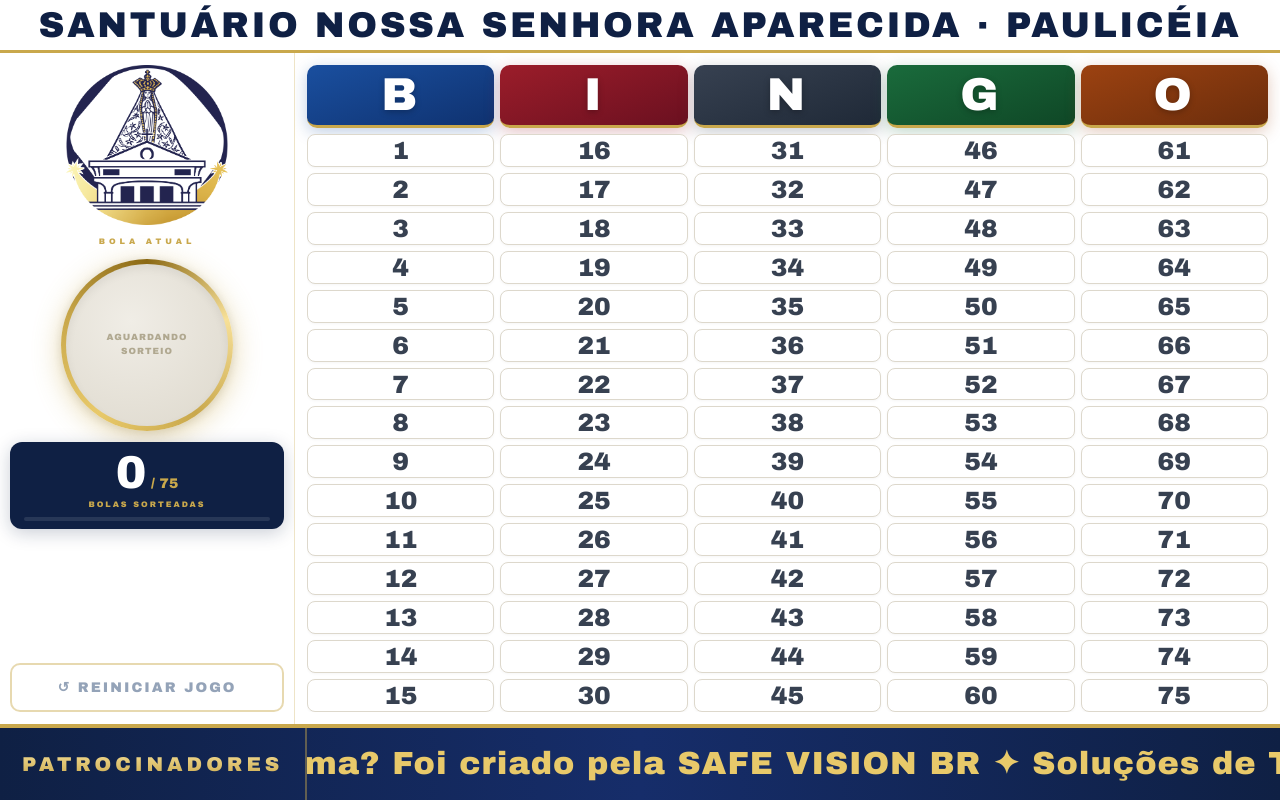
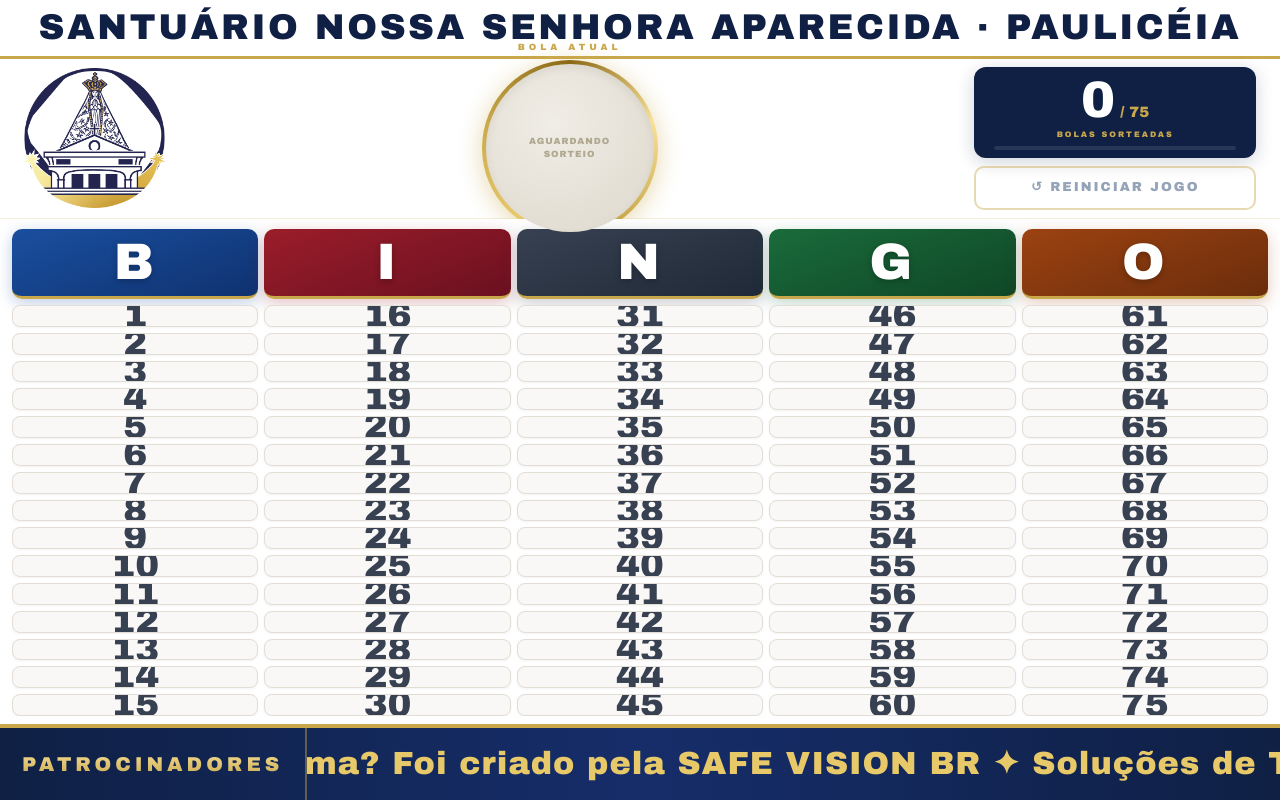
Before and after one commit to andre95luis/bingo-santuario-nsa-pauliceia, a Next.js app: page / in a window 1280 px wide. Built offline with nearby package versions, Linux system fonts and the light colour scheme.

Commit message:
new vertical layout: full-width grid for better projection

```diff
--- a/app/page.tsx
+++ b/app/page.tsx
@@ -5,7 +5,6 @@ import Image from "next/image";
 
 type Letter = "B" | "I" | "N" | "G" | "O";
 
-// Paleta sofisticada — sem cores primárias de brinquedo
 const COLS: Record<Letter, { start: number; color: string; dark: string; light: string; glow: string }> = {
   B: { start: 1,  color: "#1a4f9f", dark: "#0f3270", light: "#eef2fb", glow: "rgba(26,79,159,0.28)"  },
   I: { start: 16, color: "#9b1d2a", dark: "#6b1020", light: "#faeaec", glow: "rgba(155,29,42,0.28)"  },
@@ -16,12 +15,8 @@ const COLS: Record<Letter, { start: number; color: string; dark: string; light:
 
 const LETTERS: Letter[] = ["B", "I", "N", "G", "O"];
 
-// Ouro
 const G = {
-  lo:   "#f7e098",
-  mid:  "#c9a84c",
-  hi:   "#e8c96a",
-  dk:   "#8b6914",
+  lo: "#f7e098", mid: "#c9a84c", hi: "#e8c96a", dk: "#8b6914",
   glow: "rgba(201,168,76,0.45)",
 };
 
@@ -69,24 +64,21 @@ export default function BingoPage() {
     setDrawn(new Set()); setHistory([]); setAnimKey(0); setConfirmReset(false);
   }, []);
 
-  const recentBalls = [...history].reverse().slice(1, 12);
+  const recentBalls = [...history].reverse().slice(1, 9);
 
   return (
     <div style={{ height: "100vh", display: "flex", flexDirection: "column", background: "#ffffff", overflow: "hidden" }}>
 
-      {/* ══════════════════════ HEADER ══════════════════════ */}
+      {/* ══ HEADER ══ */}
       <header style={{
         flexShrink: 0,
         background: "#ffffff",
-        padding: "8px 28px 6px",
+        borderBottom: `3px solid ${G.mid}`,
         display: "flex",
-        flexDirection: "column",
         alignItems: "center",
-        gap: "4px",
-        position: "relative",
-        borderBottom: `3px solid ${G.mid}`,
+        justifyContent: "center",
+        padding: "10px 24px",
       }}>
-
         <div style={{
           color: NAVY,
           fontSize: "clamp(19px, 2.8vw, 42px)",
@@ -99,59 +91,50 @@ export default function BingoPage() {
         </div>
       </header>
 
-      {/* ══════════════════════ BODY ══════════════════════ */}
-      <div style={{ flex: 1, display: "flex", overflow: "hidden" }}>
-
-        {/* ───── PAINEL ESQUERDO ───── */}
+      {/* ══ FAIXA SUPERIOR: logo | bola | contador ══ */}
       <div style={{
-          width: "clamp(195px, 24vw, 295px)",
         flexShrink: 0,
+        display: "flex",
+        alignItems: "center",
+        padding: "10px 24px",
+        gap: "24px",
         background: "#ffffff",
-          borderRight: `1px solid ${G.mid}50`,
-          display: "flex",
-          flexDirection: "column",
-          alignItems: "center",
-          padding: "12px 10px",
-          gap: "11px",
-          overflow: "hidden",
+        borderBottom: `1px solid ${G.mid}30`,
+        height: "clamp(150px, 20vh, 210px)",
       }}>
 
-          {/* Logo acima da bola — sem sombra, transparência natural do PNG */}
+        {/* Logo */}
+        <div style={{ display: "flex", alignItems: "center", justifyContent: "center", width: "clamp(100px, 11vw, 150px)", flexShrink: 0 }}>
           <Image
             src="/logo.png"
             alt="Santuário Nossa Senhora Aparecida"
-            width={200}
-            height={200}
+            width={200} height={200}
             style={{ objectFit: "contain", height: "clamp(90px, 14vw, 160px)", width: "auto" }}
             priority
           />
-
-          <div style={{ fontSize: "8px", color: G.mid, letterSpacing: "4px", fontWeight: 700 }}>
-            BOLA ATUAL
         </div>
 
-          {/* Aro dourado + bola */}
+        {/* Bola atual — centro, grande */}
+        <div style={{ flex: 1, display: "flex", flexDirection: "column", alignItems: "center", gap: "6px" }}>
+          <div style={{ fontSize: "9px", color: G.mid, letterSpacing: "4px", fontWeight: 700 }}>BOLA ATUAL</div>
           <div style={{
-            padding: "5px",
+            padding: "4px",
             borderRadius: "50%",
             background: `conic-gradient(from 0deg, ${G.dk}, ${G.lo}, ${G.mid}, ${G.hi}, ${G.mid}, ${G.dk})`,
-            boxShadow: `0 6px 28px ${G.glow}, 0 2px 8px rgba(0,0,0,0.12)`,
-            flexShrink: 0,
+            boxShadow: `0 4px 24px ${G.glow}`,
           }}>
             <div
               key={animKey}
               className={lastBall ? "ball-pop" : ""}
               style={{
-                width:  "clamp(108px, 13vw, 162px)",
-                height: "clamp(108px, 13vw, 162px)",
+                width:  "clamp(110px, 14vw, 168px)",
+                height: "clamp(110px, 14vw, 168px)",
                 borderRadius: "50%",
                 background: lastBall
                   ? `radial-gradient(circle at 30% 25%, #ffffff44, ${lastCfg!.color} 50%, ${lastCfg!.dark})`
                   : `radial-gradient(circle at 40% 35%, #f0ede6, #ddd8cc)`,
-                display: "flex",
-                flexDirection: "column",
-                alignItems: "center",
-                justifyContent: "center",
+                display: "flex", flexDirection: "column",
+                alignItems: "center", justifyContent: "center",
                 position: "relative",
                 boxShadow: lastBall
                   ? `inset 0 -8px 20px rgba(0,0,0,0.22), inset 0 4px 12px rgba(255,255,255,0.12)`
@@ -166,19 +149,10 @@ export default function BingoPage() {
                     background: "radial-gradient(ellipse, rgba(255,255,255,0.52) 0%, transparent 100%)",
                     pointerEvents: "none",
                   }} />
-                  <span style={{
-                    color: "rgba(255,255,255,0.88)",
-                    fontSize: "clamp(10px, 1.4vw, 17px)",
-                    fontWeight: 900, letterSpacing: "5px", lineHeight: 1,
-                  }}>
+                  <span style={{ color: "rgba(255,255,255,0.88)", fontSize: "clamp(10px, 1.4vw, 18px)", fontWeight: 900, letterSpacing: "5px", lineHeight: 1 }}>
                     {lastLetter}
                   </span>
-                  <span style={{
-                    color: "white",
-                    fontSize: "clamp(30px, 4.6vw, 60px)",
-                    fontWeight: 900, lineHeight: 0.9,
-                    textShadow: "0 3px 10px rgba(0,0,0,0.35)",
-                  }}>
+                  <span style={{ color: "white", fontSize: "clamp(32px, 5vw, 64px)", fontWeight: 900, lineHeight: 0.9, textShadow: "0 3px 10px rgba(0,0,0,0.35)" }}>
                     {lastBall}
                   </span>
                 </>
@@ -189,59 +163,46 @@ export default function BingoPage() {
               )}
             </div>
           </div>
+        </div>
+
+        {/* Contador + histórico + reset */}
+        <div style={{ display: "flex", flexDirection: "column", alignItems: "center", gap: "8px", width: "clamp(180px, 22vw, 300px)", flexShrink: 0 }}>
 
           {/* Contador */}
           <div style={{
-            textAlign: "center",
-            background: NAVY,
-            borderRadius: "12px",
-            padding: "8px 14px",
-            width: "100%",
-            boxShadow: `0 4px 18px rgba(15,32,68,0.22)`,
+            textAlign: "center", background: NAVY, borderRadius: "12px",
+            padding: "8px 20px", width: "100%",
+            boxShadow: `0 4px 18px rgba(15,32,68,0.2)`,
           }}>
-            <span style={{
-              fontSize: "clamp(24px, 3.6vw, 46px)",
-              fontWeight: 900,
-              color: allDone ? G.lo : "#ffffff",
-              lineHeight: 1,
-            }}>
+            <span style={{ fontSize: "clamp(28px, 4vw, 52px)", fontWeight: 900, color: allDone ? G.lo : "#ffffff", lineHeight: 1 }}>
               {drawn.size}
             </span>
-            <span style={{ fontSize: "14px", color: G.mid, fontWeight: 700 }}> / 75</span>
-            <div style={{ fontSize: "8px", color: G.mid, letterSpacing: "2px", marginTop: "3px", fontWeight: 700 }}>
-              BOLAS SORTEADAS
-            </div>
-            <div style={{ marginTop: "6px", height: "4px", background: "rgba(255,255,255,0.1)", borderRadius: "2px", overflow: "hidden" }}>
+            <span style={{ fontSize: "15px", color: G.mid, fontWeight: 700 }}> / 75</span>
+            <div style={{ fontSize: "8px", color: G.mid, letterSpacing: "2px", marginTop: "3px", fontWeight: 700 }}>BOLAS SORTEADAS</div>
+            <div style={{ marginTop: "5px", height: "4px", background: "rgba(255,255,255,0.1)", borderRadius: "2px", overflow: "hidden" }}>
               <div style={{
-                height: "100%",
-                width: `${(drawn.size / 75) * 100}%`,
+                height: "100%", width: `${(drawn.size / 75) * 100}%`,
                 background: `linear-gradient(90deg, ${G.dk}, ${G.lo})`,
-                borderRadius: "2px",
-                transition: "width 0.4s ease",
+                borderRadius: "2px", transition: "width 0.4s ease",
               }} />
             </div>
           </div>
 
-          {/* Histórico */}
+          {/* Últimas bolas */}
           {recentBalls.length > 0 && (
-            <div style={{ width: "100%", flexShrink: 0 }}>
-              <div style={{ fontSize: "7px", color: G.mid, letterSpacing: "3px", textAlign: "center", marginBottom: "7px", fontWeight: 700 }}>
-                ÚLTIMAS BOLAS
-              </div>
-              <div style={{ display: "flex", flexWrap: "wrap", gap: "5px", justifyContent: "center" }}>
+            <div style={{ width: "100%" }}>
+              <div style={{ fontSize: "7px", color: G.mid, letterSpacing: "2px", textAlign: "center", marginBottom: "5px", fontWeight: 700 }}>ÚLTIMAS BOLAS</div>
+              <div style={{ display: "flex", flexWrap: "wrap", gap: "4px", justifyContent: "center" }}>
                 {recentBalls.map((n, i) => {
-                  const l = letterOf(n);
-                  const c = COLS[l];
+                  const l = letterOf(n); const c = COLS[l];
                   return (
                     <div key={n} style={{
-                      width: "30px", height: "30px", borderRadius: "50%",
+                      width: "32px", height: "32px", borderRadius: "50%",
                       background: `radial-gradient(circle at 35% 30%, ${c.color}cc, ${c.dark})`,
                       border: `1.5px solid ${G.mid}`,
-                      color: "white",
-                      display: "flex", alignItems: "center", justifyContent: "center",
-                      fontSize: "10px", fontWeight: 900,
-                      opacity: Math.max(0.2, 1 - i * 0.08),
-                      flexShrink: 0,
+                      color: "white", display: "flex", alignItems: "center", justifyContent: "center",
+                      fontSize: "11px", fontWeight: 900,
+                      opacity: Math.max(0.2, 1 - i * 0.1), flexShrink: 0,
                     }}>
                       {n}
                     </div>
@@ -251,29 +212,24 @@ export default function BingoPage() {
             </div>
           )}
 
-          <div style={{ flex: 1 }} />
-
+          {/* Reiniciar */}
           {allDone && (
             <div style={{
               background: `linear-gradient(135deg, ${G.dk}, ${G.mid}, ${G.lo})`,
-              borderRadius: "10px", padding: "8px 12px", textAlign: "center", width: "100%",
-              boxShadow: `0 0 28px ${G.glow}`,
+              borderRadius: "10px", padding: "6px 12px", textAlign: "center", width: "100%",
+              boxShadow: `0 0 24px ${G.glow}`,
             }}>
-              <div style={{ fontSize: "16px", fontWeight: 900, color: NAVY, letterSpacing: "2px" }}>
-                JOGO COMPLETO!
-              </div>
+              <div style={{ fontSize: "15px", fontWeight: 900, color: NAVY, letterSpacing: "2px" }}>JOGO COMPLETO!</div>
             </div>
           )}
 
-          {/* Reiniciar */}
           {!confirmReset ? (
             <button
               onClick={() => setConfirmReset(true)}
               style={{
-                padding: "12px 24px", background: "transparent", width: "100%",
+                padding: "10px 0", width: "100%", background: "transparent",
                 border: `2px solid ${G.mid}70`, borderRadius: "10px",
-                color: "#94a3b8", cursor: "pointer", fontSize: "14px", fontWeight: 700, letterSpacing: "2px",
-                transition: "all 0.2s",
+                color: "#94a3b8", cursor: "pointer", fontSize: "13px", fontWeight: 700, letterSpacing: "2px",
               }}
               onMouseOver={e => { e.currentTarget.style.borderColor = "#ef4444"; e.currentTarget.style.color = "#ef4444"; }}
               onMouseOut={e  => { e.currentTarget.style.borderColor = `${G.mid}70`; e.currentTarget.style.color = "#94a3b8"; }}
@@ -282,34 +238,32 @@ export default function BingoPage() {
             </button>
           ) : (
             <div style={{ textAlign: "center", width: "100%" }}>
-              <p style={{ color: "#64748b", fontSize: "13px", marginBottom: "10px", fontWeight: 600 }}>Reiniciar o jogo?</p>
+              <p style={{ color: "#64748b", fontSize: "12px", marginBottom: "6px", fontWeight: 600 }}>Reiniciar o jogo?</p>
               <div style={{ display: "flex", gap: "8px" }}>
-                <button onClick={reset} style={{ flex: 1, padding: "12px", background: "#ef4444", color: "white", border: "none", borderRadius: "10px", cursor: "pointer", fontWeight: 700, fontSize: "15px" }}>SIM</button>
-                <button onClick={() => setConfirmReset(false)} style={{ flex: 1, padding: "12px", background: "#e2e8f0", color: "#334155", border: "none", borderRadius: "10px", cursor: "pointer", fontWeight: 700, fontSize: "15px" }}>NÃO</button>
+                <button onClick={reset} style={{ flex: 1, padding: "10px", background: "#ef4444", color: "white", border: "none", borderRadius: "10px", cursor: "pointer", fontWeight: 700, fontSize: "14px" }}>SIM</button>
+                <button onClick={() => setConfirmReset(false)} style={{ flex: 1, padding: "10px", background: "#e2e8f0", color: "#334155", border: "none", borderRadius: "10px", cursor: "pointer", fontWeight: 700, fontSize: "14px" }}>NÃO</button>
               </div>
             </div>
           )}
         </div>
+      </div>
 
-        {/* ───── GRADE BINGO ───── */}
+      {/* ══ GRADE BINGO — largura 100% ══ */}
       <div style={{
         flex: 1, display: "flex", flexDirection: "column",
-          padding: "12px", gap: "6px", overflow: "hidden",
+        padding: "10px 12px 8px", gap: "6px", overflow: "hidden",
         background: "#ffffff",
       }}>
 
-          {/* Cabeçalhos B I N G O */}
+        {/* B I N G O headers */}
         <div style={{ display: "grid", gridTemplateColumns: "repeat(5, 1fr)", gap: "6px", flexShrink: 0 }}>
           {LETTERS.map(l => (
             <div key={l} style={{
               background: `linear-gradient(160deg, ${COLS[l].color}, ${COLS[l].dark})`,
-                color: "white",
-                textAlign: "center",
-                fontSize: "clamp(22px, 3.6vw, 50px)",
-                fontWeight: 900,
-                padding: "7px 4px",
-                borderRadius: "10px",
-                letterSpacing: "3px",
+              color: "white", textAlign: "center",
+              fontSize: "clamp(24px, 4vw, 56px)",
+              fontWeight: 900, padding: "8px 4px",
+              borderRadius: "10px", letterSpacing: "3px",
               boxShadow: `0 4px 16px ${COLS[l].glow}`,
               lineHeight: 1,
               borderBottom: `3px solid ${G.mid}`,
@@ -320,7 +274,7 @@ export default function BingoPage() {
           ))}
         </div>
 
-          {/* Células — 5 colunas × 15 linhas = 75 números */}
+        {/* Células — grade 100% da tela */}
         <div style={{
           display: "grid",
           gridTemplateColumns: "repeat(5, 1fr)",
@@ -343,29 +297,22 @@ export default function BingoPage() {
                   style={{
                     borderRadius: "8px",
                     border: isLast
-                        ? `2.5px solid ${G.mid}`
-                        : isDrawn
-                        ? "2.5px solid transparent"
-                        : "1.5px solid #ddd8cc",
+                      ? `3px solid ${G.mid}`
+                      : isDrawn ? "3px solid transparent" : "1.5px solid #e2ddd5",
                     background: isDrawn
                       ? `linear-gradient(145deg, ${cfg.color}, ${cfg.dark})`
-                        : "#ffffff",
+                      : "#f9f8f6",
                     color: isDrawn ? "white" : "#374151",
-                      fontSize: "clamp(13px, 2.1vw, 25px)",
+                    fontSize: "clamp(16px, 2.8vw, 36px)",
                     fontWeight: 900,
                     cursor: "pointer",
                     boxShadow: isLast
-                        ? `0 0 18px ${G.glow}, 0 0 8px ${cfg.glow}`
-                        : isDrawn
-                        ? `0 2px 8px ${cfg.glow}`
-                        : "0 1px 3px rgba(0,0,0,0.04)",
-                      transform: isLast ? "scale(1.06)" : "scale(1)",
+                      ? `0 0 20px ${G.glow}, 0 0 8px ${cfg.glow}`
+                      : isDrawn ? `0 2px 8px ${cfg.glow}` : "0 1px 3px rgba(0,0,0,0.05)",
+                    transform: isLast ? "scale(1.05)" : "scale(1)",
                     lineHeight: 1,
-                      display: "flex",
-                      alignItems: "center",
-                      justifyContent: "center",
-                      position: "relative",
-                      overflow: "hidden",
+                    display: "flex", alignItems: "center", justifyContent: "center",
+                    position: "relative", overflow: "hidden",
                   }}
                 >
                   {isDrawn && (
@@ -382,9 +329,8 @@ export default function BingoPage() {
           )}
         </div>
       </div>
-      </div>
 
-      {/* ══════════════════════ RODAPÉ TICKER ══════════════════════ */}
+      {/* ══ RODAPÉ TICKER ══ */}
       <footer style={{
         flexShrink: 0,
         height: "76px",
@@ -393,41 +339,25 @@ export default function BingoPage() {
         display: "flex",
         alignItems: "center",
         overflow: "hidden",
-        gap: 0,
       }}>
-        {/* Label fixo — legível no telão */}
         <div style={{
-          flexShrink: 0,
-          padding: "0 22px",
+          flexShrink: 0, padding: "0 22px",
           borderRight: `2px solid ${G.mid}70`,
-          height: "100%",
-          display: "flex",
-          alignItems: "center",
+          height: "100%", display: "flex", alignItems: "center",
         }}>
           <span style={{
             background: `linear-gradient(180deg, ${G.lo}, ${G.mid})`,
-            WebkitBackgroundClip: "text",
-            WebkitTextFillColor: "transparent",
-            backgroundClip: "text",
-            color: "transparent",
+            WebkitBackgroundClip: "text", WebkitTextFillColor: "transparent",
+            backgroundClip: "text", color: "transparent",
             fontSize: "clamp(13px, 1.6vw, 20px)",
-            fontWeight: 900,
-            letterSpacing: "4px",
-            whiteSpace: "nowrap",
+            fontWeight: 900, letterSpacing: "4px", whiteSpace: "nowrap",
           }}>
             PATROCINADORES
           </span>
         </div>
-
-        {/* Ticker rolando — grande o suficiente para projetor */}
         <div style={{ flex: 1, overflow: "hidden" }}>
           <div className="ticker-scroll">
-            <span style={{
-              color: G.hi,
-              fontSize: "clamp(20px, 2.6vw, 32px)",
-              fontWeight: 900,
-              letterSpacing: "1px",
-            }}>
+            <span style={{ color: G.hi, fontSize: "clamp(20px, 2.6vw, 32px)", fontWeight: 900, letterSpacing: "1px" }}>
               {TICKER}{TICKER}
             </span>
           </div>
```
Lines whose indentation alone changed are shown as unchanged.
